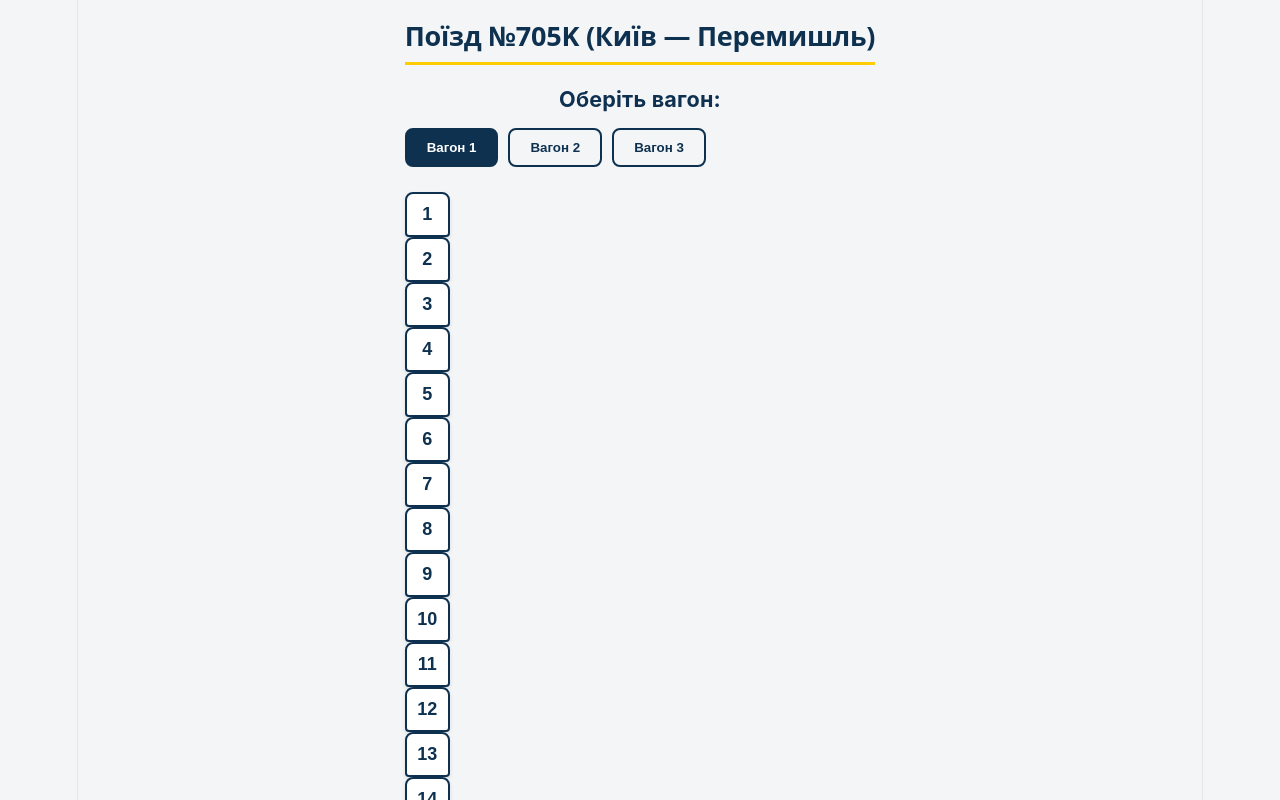
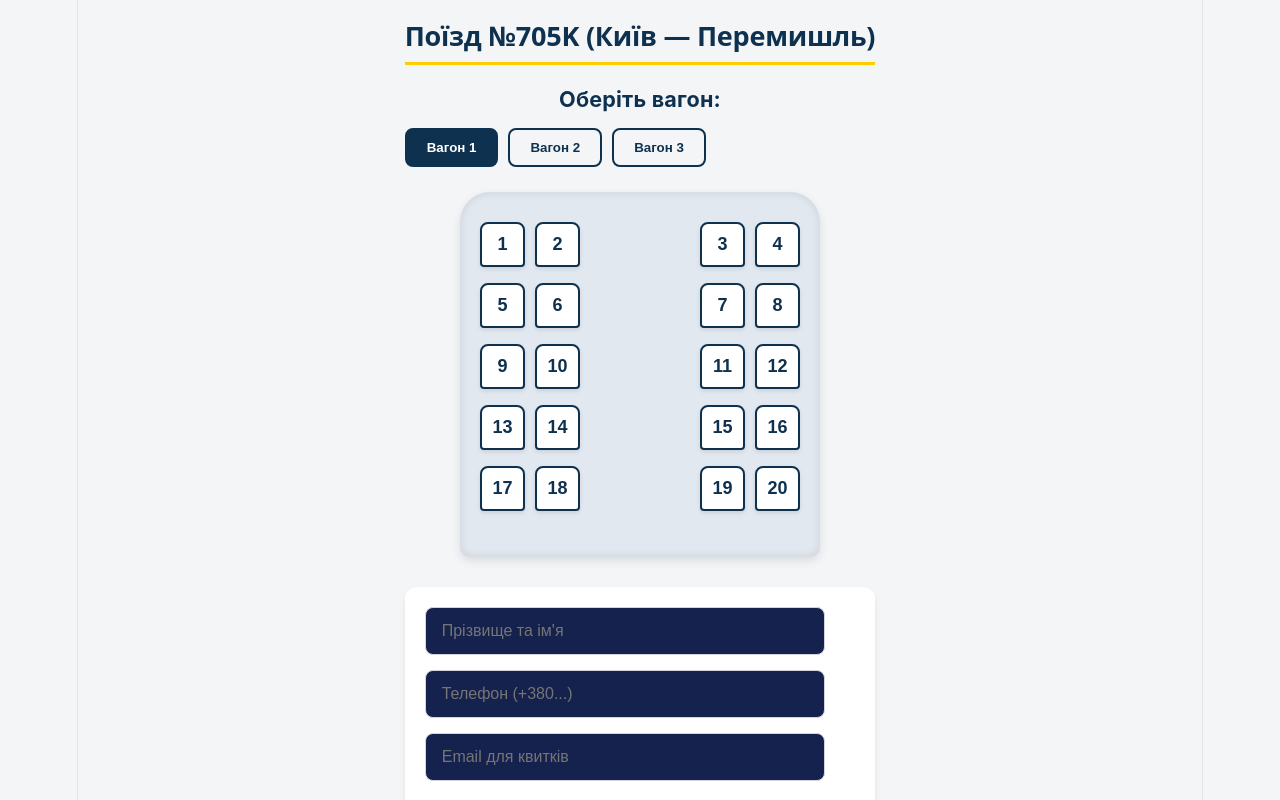
Before and after one commit to julybas/frontend_lab9-10, a React (Vite) app: page /booking/1 in a window 1280 px wide. Shown: the top 800 px of the page. Built offline with nearby package versions, Linux system fonts and the light colour scheme.

Commit message:
added style class for SeatMap.jsx

```diff
--- a/src/components/SeatMap.jsx
+++ b/src/components/SeatMap.jsx
@@ -21,17 +21,17 @@ const SeatMap = ({ bookedSeats, selectedSeats, toggleSeat }) => {
   };
 
   return (
-    <div>
+    <div className="wagon-body">
       {Array.from({ length: 5 }).map((_, i) => {
         const s = i * 4 + 1;
         return (
-          <div key={i}>
-            <div>
+          <div key={i} className="seat-row">
+            <div className="seat-pair">
               {renderSeat(s)}
               {renderSeat(s + 1)}
             </div>
-            <div></div>
-            <div>
+            <div className="aisle"></div>
+            <div className="seat-pair">
               {renderSeat(s + 2)}
               {renderSeat(s + 3)}
             </div>
```
